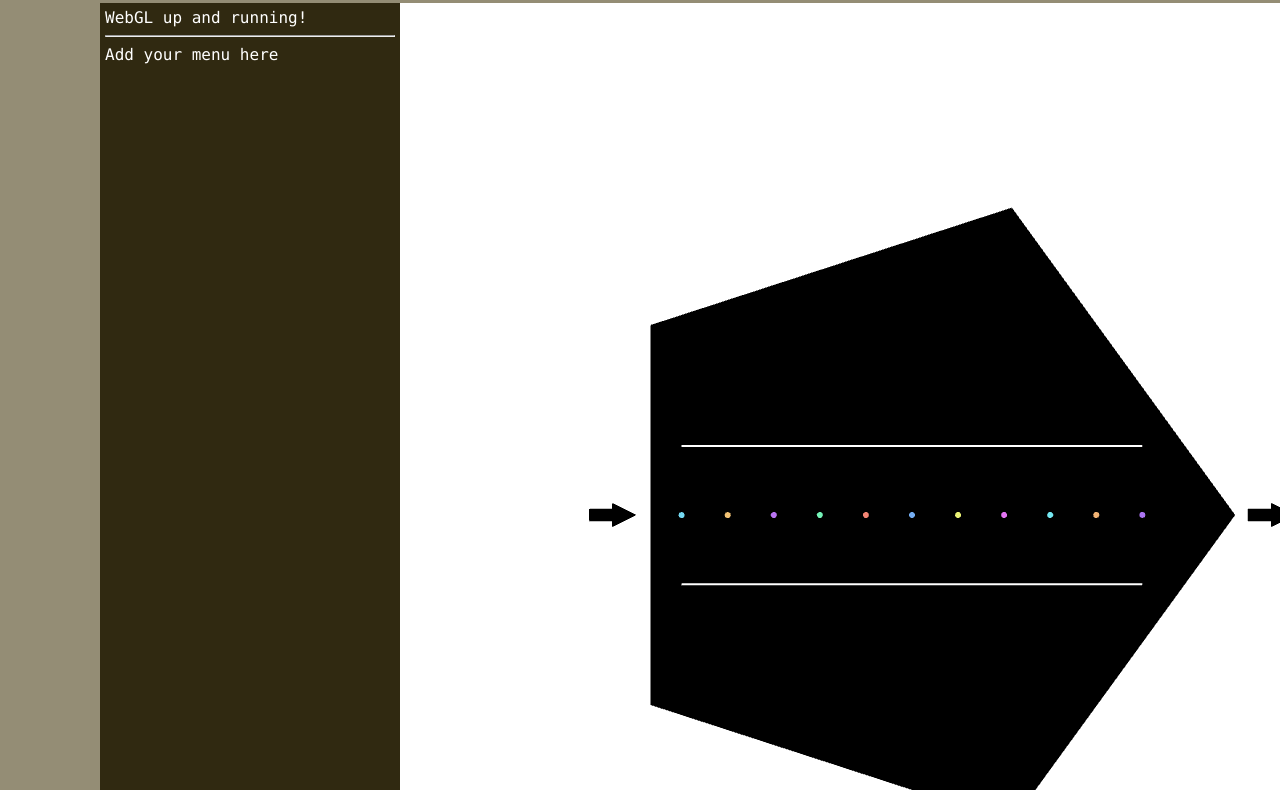
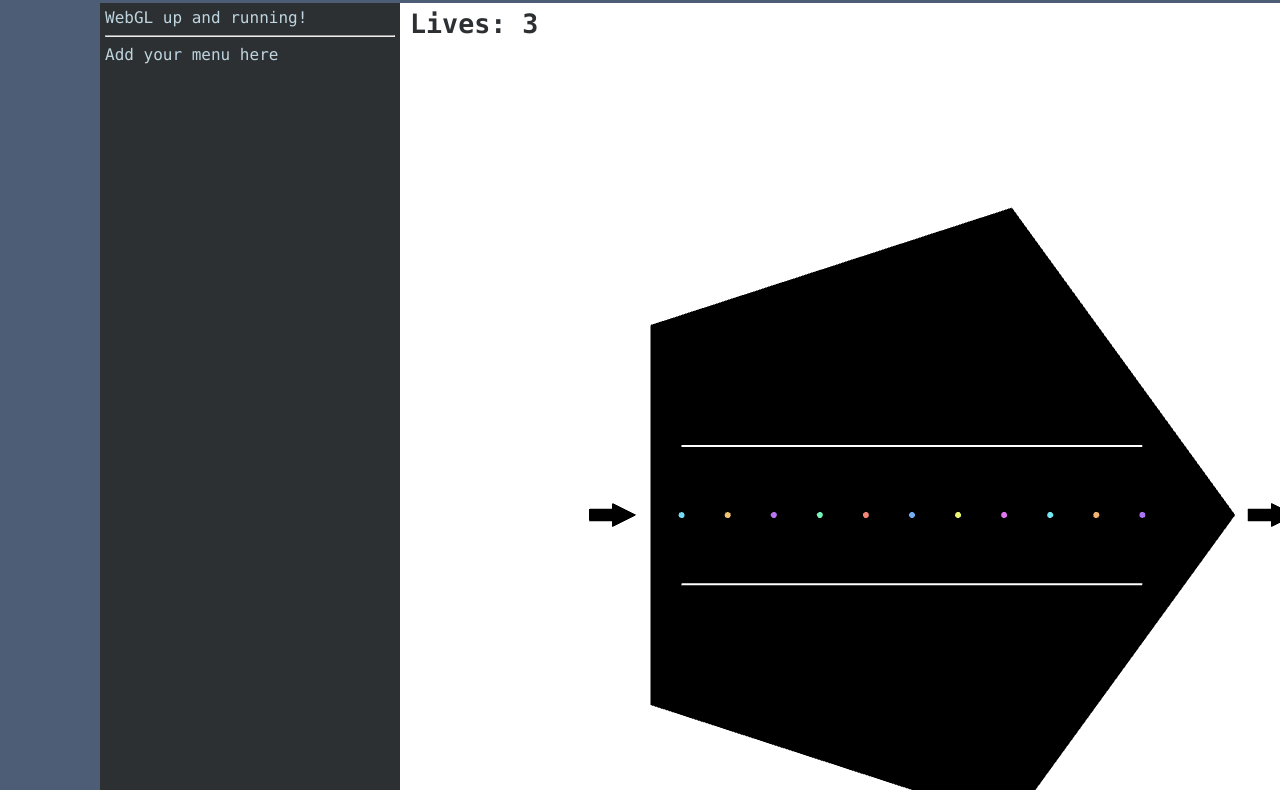
Before and after one commit to m-ender/webgl-boilerplate, a website: page public/index.html in a window 1280 px wide. Shown: the part 97-887 px from the top of the page. Drawn offline with Linux system fonts and the light colour scheme.

Commit message:
Get rid of that atrocious color scheme

```diff
--- a/public/index.html
+++ b/public/index.html
@@ -94,7 +94,7 @@
         x = <span id="xup"></span><br>
         y = <span id="yup"></span>
     </div>
-    <div id="data-left-div"><span id="data"></span></div>
-    <div id="data-right-div"><span id="data"></span></div>
+    <div id="data-left-div"><span id="data">Lives: 3</span></div>
+    <div id="data-right-div"><span id="data">Score: 0</span></div>
 </body>
 </html>
--- a/public/main.css
+++ b/public/main.css
@@ -1,8 +1,11 @@
+/* Color scheme found on Adobe Kuler:
+   https://kuler.adobe.com/Branding-Colors-color-theme-3861663 */
+
 body {
     margin: 0;
     padding: 0;
     overflow:hidden;
-    background: rgb(148, 141, 117);
+    background: #4C5D75;
 
     -webkit-touch-callout: none;
     -webkit-user-select: none;
@@ -23,13 +26,14 @@ body {
     text-align: center;
     font-weight: bold;
     font-size: 36pt;
+    color: #BED4DF;
 }
 
 #gl-canvas {
     position: absolute;
     left: 400px;
     top: 100px;
-    background: blue;
+    background: #323E4E;
     width: 1024;
     height: 1024;
     display: block;
@@ -37,8 +41,8 @@ body {
 
 #menu{
     padding: 5px;
-    background: rgb(48, 41, 17);
-    color: white;
+    background: #2D3032;
+    color: #BED4DF;
     position: absolute;
     left: 100px;
     top: 100px;
@@ -49,17 +53,17 @@ body {
 }
 
 #menu .active, #menu .active:hover {
-    color: green;
+    color: #78A3B9;
 }
 
 #menu a:hover {
-    color: gray;
+    color: #78A3B9;
 }
 
 #debug{
     padding: 5px;
-    background: rgb(48, 41, 17);
-    color: white;
+    background: #2D3032;
+    color: #BED4DF;
     position: absolute;
     left: 1424px;
     top: 100px;
@@ -90,11 +94,11 @@ body {
     left: 410px;
     top: 105px;
     width: 1024;
-    font-size: 14pt;
+    font-size: 20pt;
     font-weight: bold;
     font-family: Consolas;
     text-align: left;
-    color: black;
+    color: #2D3032;
 }
 
 #data-right-div {
@@ -102,9 +106,9 @@ body {
     left: 400px;
     top: 105px;
     width: 1014px;
-    font-size: 14pt;
+    font-size: 20pt;
     font-weight: bold;
     font-family: Consolas;
     text-align: right;
-    color: black;
+    color: #2D3032;
 }
--- a/public/main.js
+++ b/public/main.js
@@ -131,7 +131,7 @@ function renderInstructions()
 function renderMenu()
 {
     // Add your menu's HTML here.
-    optionsBox.html('Add your menu here');
+    optionsBox.html('Add <a>your menu</a> here');
 
     // Then set up some 'change' or 'click' or 'blur' handlers with
     // jQuery here.
```
